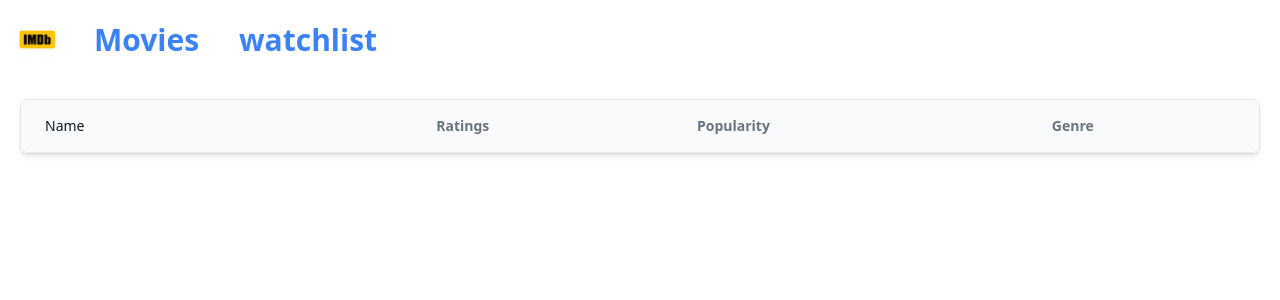
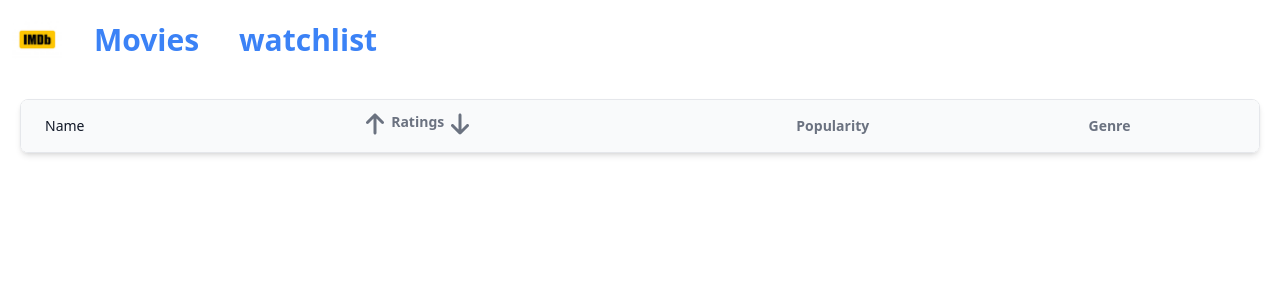
Before and after one commit to SwapnaM02/imdb-rating, a React (Vite) app: page /watchlist in a window 1280 px wide. Shown: the top 300 px of the page. Built offline with nearby package versions, Linux system fonts and the light colour scheme.

Commit message:
sorting based on the rating

```diff
--- a/index.html
+++ b/index.html
@@ -9,6 +9,7 @@
   <body>
     <div id="root"></div>
     <script type="module" src="/src/main.jsx"></script>
+
     <script src="https://cdnjs.cloudflare.com/ajax/libs/font-awesome/6.6.0/js/all.min.js" integrity="sha512-6sSYJqDreZRZGkJ3b+YfdhB3MzmuP9R7X1QZ6g5aIXhRvR1Y/N/P47jmnkENm7YL3oqsmI6AK+V6AD99uWDnIw==" crossorigin="anonymous" referrerpolicy="no-referrer"></script>
   </body>
 </html>
--- a/src/components/watchlist.jsx
+++ b/src/components/watchlist.jsx
@@ -1,36 +1,49 @@
-import React,{useState,useEffect} from 'react'
-import genreids from '../constants';
+ import React, { useState, useEffect } from 'react';
+ import genreids from '../constants';
 
 const getGenreName = genre_id => {
-  console.log(genreids[genre_id] || 'NA')
+  console.log(genreids[genre_id] || 'NA');
   return genreids[genre_id] || 'NA';
-}
-
-
-
-
+};
 
 const Watchlist = () => {
   const [watchList, setWatchList] = useState([]);
+
   useEffect(() => {
     let moviesFromLS = localStorage.getItem('movies');
     if (moviesFromLS) {
       setWatchList(JSON.parse(moviesFromLS));
     }
-  }, [])
+  }, []);
 
+  const handleDescRatings = () => {
+    console.log('Desc sort');
+    let sortedOrder = watchList.sort((a, b) => b.vote_average - a.vote_average);
+    setWatchList([...sortedOrder]);
+  };
+
+  const handleAscRatings = () => {
+    console.log('Asc sort');
+    let sortedOrder = watchList.sort((a, b) => a.vote_average - b.vote_average);
+    setWatchList([...sortedOrder]);
+  };
 
   return (
     <div className="overflow-hidden rounded-lg border border-gray-200 shadow-md m-5">
-      <table className="w-full border-collapse bg-white text-left text-sm
-  text-gray-500">
+      <table className="w-full border-collapse bg-white text-left text-sm text-gray-500">
         <thead>
           <tr className="bg-gray-50">
             <th className="px-6 py-4 font-medium text-gray-900">Name</th>
             <th>
               <div className="flex">
+                <button onClick={handleAscRatings}><i className='fa-solid fa-arrow-up cursor-pointer pr-1 h-6 w-6' ></i></button>
                 <div>Ratings</div>
-              </div>
+
+                <button onClick={handleDescRatings}>
+                  <i className='fa-solid fa-arrow-down cursor-pointer pl-1 h-6 w-6' ></i>
+
+                </button>
+                </div>
             </th>
             <th>
               <div className="flex">
@@ -45,25 +58,106 @@ const Watchlist = () => {
           </tr>
         </thead>
         <tbody className="divide-y divide-gray-100 border-t border-gray-100">
-          {watchList.map((movie) => {
-            return (<tr className="hover:bg-gray-50">
+          {watchList.map((movie) => (
+            <tr className="hover:bg-gray-50" key={movie.id}>
               <td className="flex items-center px-6 py-4 font-normal text-gray-900">
                 <img className="h-[6rem] w-[10rem] object-fit" src={`https://image.tmdb.org/t/p/original${movie.backdrop_path}`} alt={movie.title} />
                 <div className="font-medium text-gray-700 text-sm">{movie.title}</div>
               </td>
               <td className="pl-6 py-4">{movie.vote_average}</td>
-              <td className="pl-6 py-4 ">{movie.popularity}</td>
-
-              <td className="pl-2 py-4 flex " >{
-                (movie.genre_ids).map((num)=> <p className='ml-1'>{getGenreName(num)}</p>)
-                } </td>
-            </tr>)
-          })}
-
+              <td className="pl-6 py-4">{movie.popularity}</td>
+              <td className="pl-2 py-4 flex">
+                {movie.genre_ids.map((num) => (
+                  <p className='ml-1' key={num}>{getGenreName(num)}</p>
+                ))}
+              </td>
+            </tr>
+          ))}
         </tbody>
       </table>
     </div>
   );
-}
+};
 
-export default Watchlist
+// export default Watchlist;
+
+
+// import React, { useState, useEffect } from 'react';
+// import genreids from '../constants';
+
+
+// const getGenreName = genre_id => {
+//   console.log(genreids[genre_id] || 'NA');
+//   return genreids[genre_id] || 'NA';
+// };
+
+// const Watchlist = () => {
+//   const [watchList, setWatchList] = useState([]);
+
+//   useEffect(() => {
+//     let moviesFromLS = localStorage.getItem('movies');
+//     if (moviesFromLS) {
+//       setWatchList(JSON.parse(moviesFromLS));
+//     }
+//   }, []);
+
+//   const handleDescRatings = (event) => {
+//     console.log('Desc sort', event);
+//     let sortedOrder = watchList.sort((a, b) => b.vote_average - a.vote_average);
+//     setWatchList([...sortedOrder]);
+//   };
+
+//   const handleAscRatings = (event) => {
+//     console.log('Asc sort', event);
+//     let sortedOrder = watchList.sort((a, b) => a.vote_average - b.vote_average);
+//     setWatchList([...sortedOrder]);
+//   };
+
+//   return (
+//     <div className="overflow-hidden rounded-lg border border-gray-200 shadow-md m-5">
+//       <table className="w-full border-collapse bg-white text-left text-sm text-gray-500">
+//         <thead>
+//           <tr className="bg-gray-50">
+//             <th className="px-6 py-4 font-medium text-gray-900">Name</th>
+//             <th>
+//               <div className="flex items-center">
+//                 <i className='fa-solid fa-arrow-up cursor-pointer pr-1 ' onClick={(event) => { handleAscRatings(event); console.log('Asc clicked'); }}></i>
+//                 <div>Ratings</div>
+//                 <i className='fa-solid fa-arrow-down cursor-pointer pl-1' onClick={(event) => { console.log('Desc clicked'); handleDescRatings(event); }}></i>
+//               </div>
+//             </th>
+//             <th>
+//               <div className="flex items-center">
+//                 <div>Popularity</div>
+//               </div>
+//             </th>
+//             <th>
+//               <div className="flex items-center">
+//                 <div>Genre</div>
+//               </div>
+//             </th>
+//           </tr>
+//         </thead>
+//         <tbody className="divide-y divide-gray-100 border-t border-gray-100">
+//           {watchList.map((movie) => (
+//             <tr className="hover:bg-gray-50" key={movie.id}>
+//               <td className="flex items-center px-6 py-4 font-normal text-gray-900">
+//                 <img className="h-[6rem] w-[10rem] object-fit" src={`https://image.tmdb.org/t/p/original${movie.backdrop_path}`} alt={movie.title} />
+//                 <div className="font-medium text-gray-700 text-sm">{movie.title}</div>
+//               </td>
+//               <td className="pl-6 py-4">{movie.vote_average}</td>
+//               <td className="pl-6 py-4">{movie.popularity}</td>
+//               <td className="pl-2 py-4 flex">
+//                 {movie.genre_ids.map((num) => (
+//                   <p className='ml-1' key={num}>{getGenreName(num)}</p>
+//                 ))}
+//               </td>
+//             </tr>
+//           ))}
+//         </tbody>
+//       </table>
+//     </div>
+//   );
+// };
+
+export default Watchlist;
```
